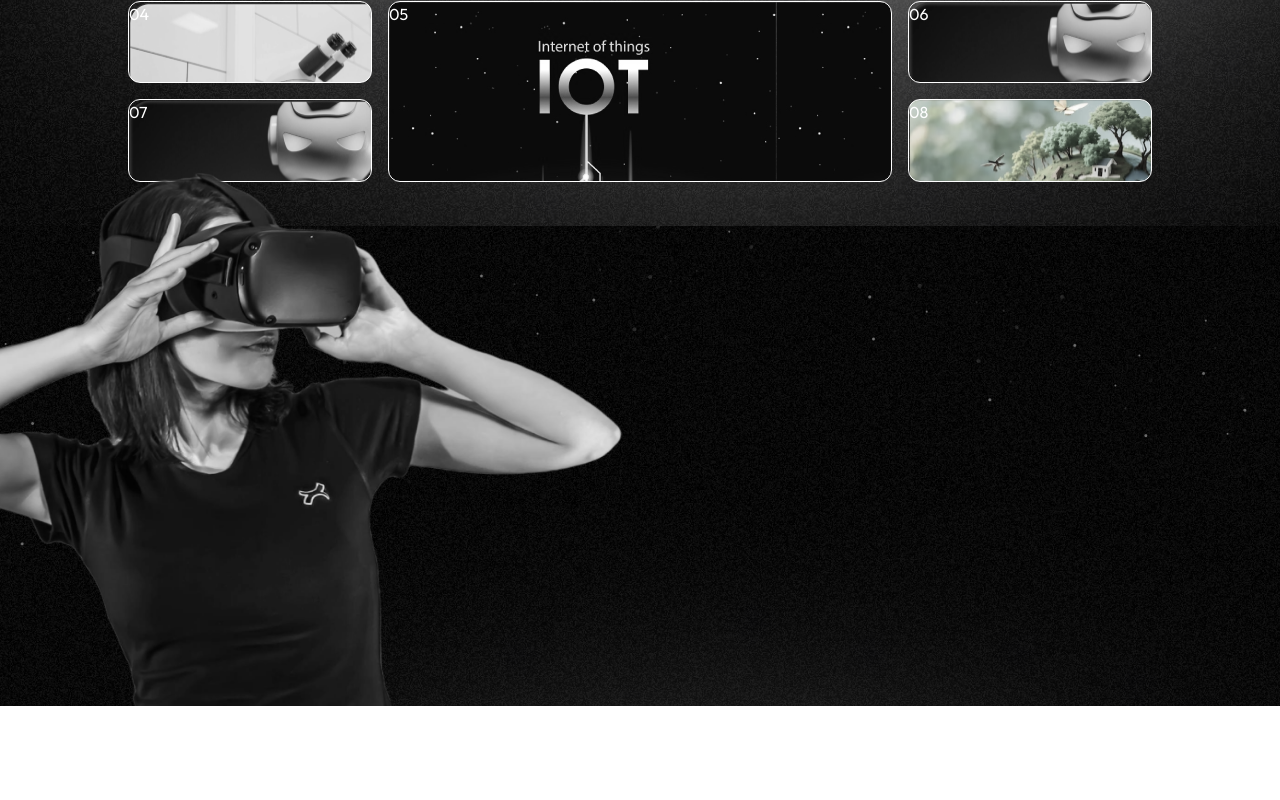
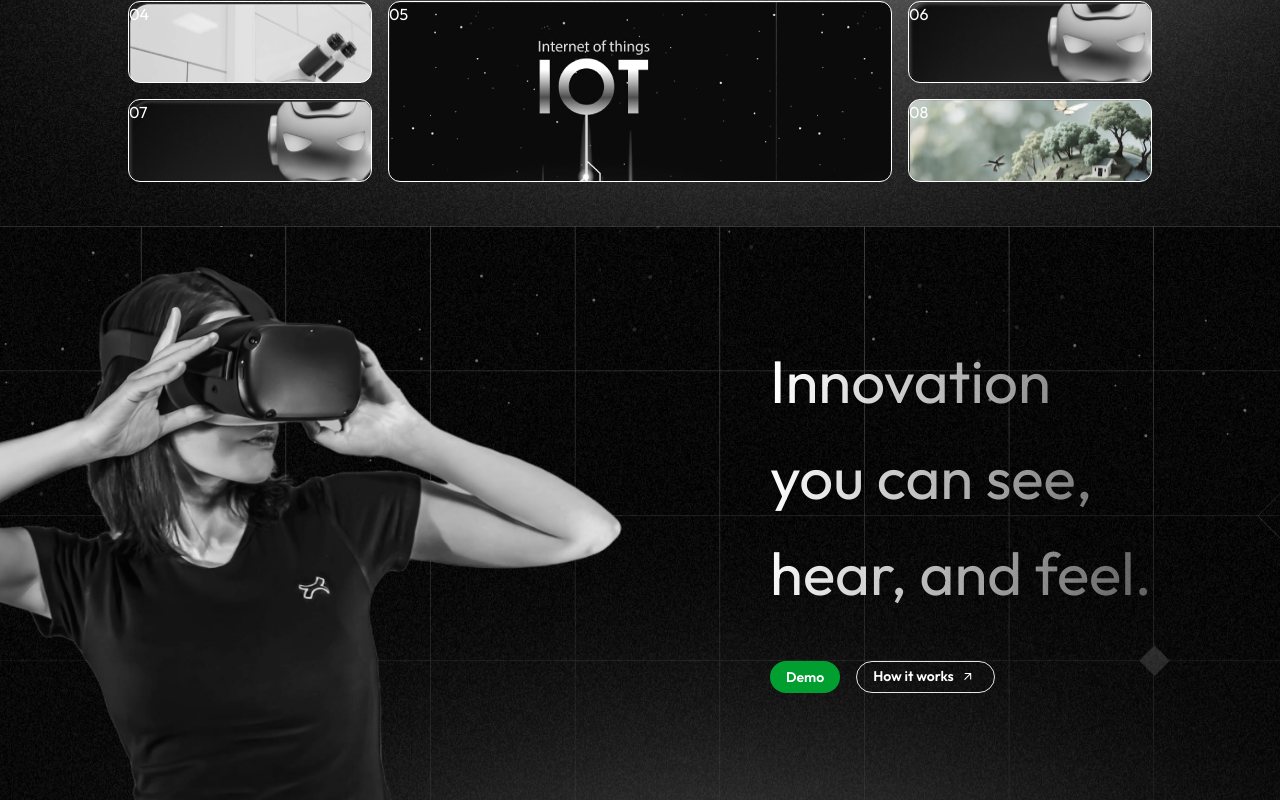
Before and after one commit to anasmubashar/Pakistan-Pride-Comp, a Next.js app: page / in a window 1280 px wide. Shown: the part 1758-2558 px from the top of the page. Before the commit the page ends 2464 px from the top, so only its background shows below. Built offline with nearby package versions, Linux system fonts and the light colour scheme.

Commit message:
innovation

```diff
--- a/src/app/components/Innovation.jsx
+++ b/src/app/components/Innovation.jsx
@@ -1,9 +1,11 @@
 import Image from "next/image";
 export default function Innovations() {
   return (
-    <div className="bg-[url('/Light.png')] h-[60vh] relative">
+    <div className="bg-[url('/Light.png')] h-auto relative">
+      <div className="bg-[url('/Line.png')] h-full z-10">
+        <div className="flex justify-between items-center">
           <Image
-        className="absolute bottom-0 left-0"
+            className="self-end"
             layout="intrinsic"
             width={700}
             height={600}
@@ -11,6 +13,24 @@ export default function Innovations() {
             alt="Person in vr"
             objectFit="cover"
           />
+          <div className="md:mr-[10vw]">
+            <h1 className="text-start text-gradient text-6xl leading-[12vh]">
+              Innovation <br /> you can see, <br /> hear, and feel.
+            </h1>
+            <div className="flex gap-4 mt-10">
+              <button className="h-8 font-semibold text-sm w-auto px-4 rounded-full bg-[#009F30] text-white">
+                Demo
+              </button>
+              <button className="h-8 text-[14px] w-auto px-4 border-[0.656px] font-semibold border-[rgba(255, 255, 255, 0.20)] gap-1 rounded-full flex justify-center items-center bg-transparent">
+                <p className="text-white">How it works</p>
+                <Image src="/Arrow.svg" alt="Arrow" width={20} height={20} />
+              </button>
+            </div>
+
+
+          </div>
+        </div>
+      </div>
     </div>
   );
 }
```
Lines whose indentation alone changed are shown as unchanged.
